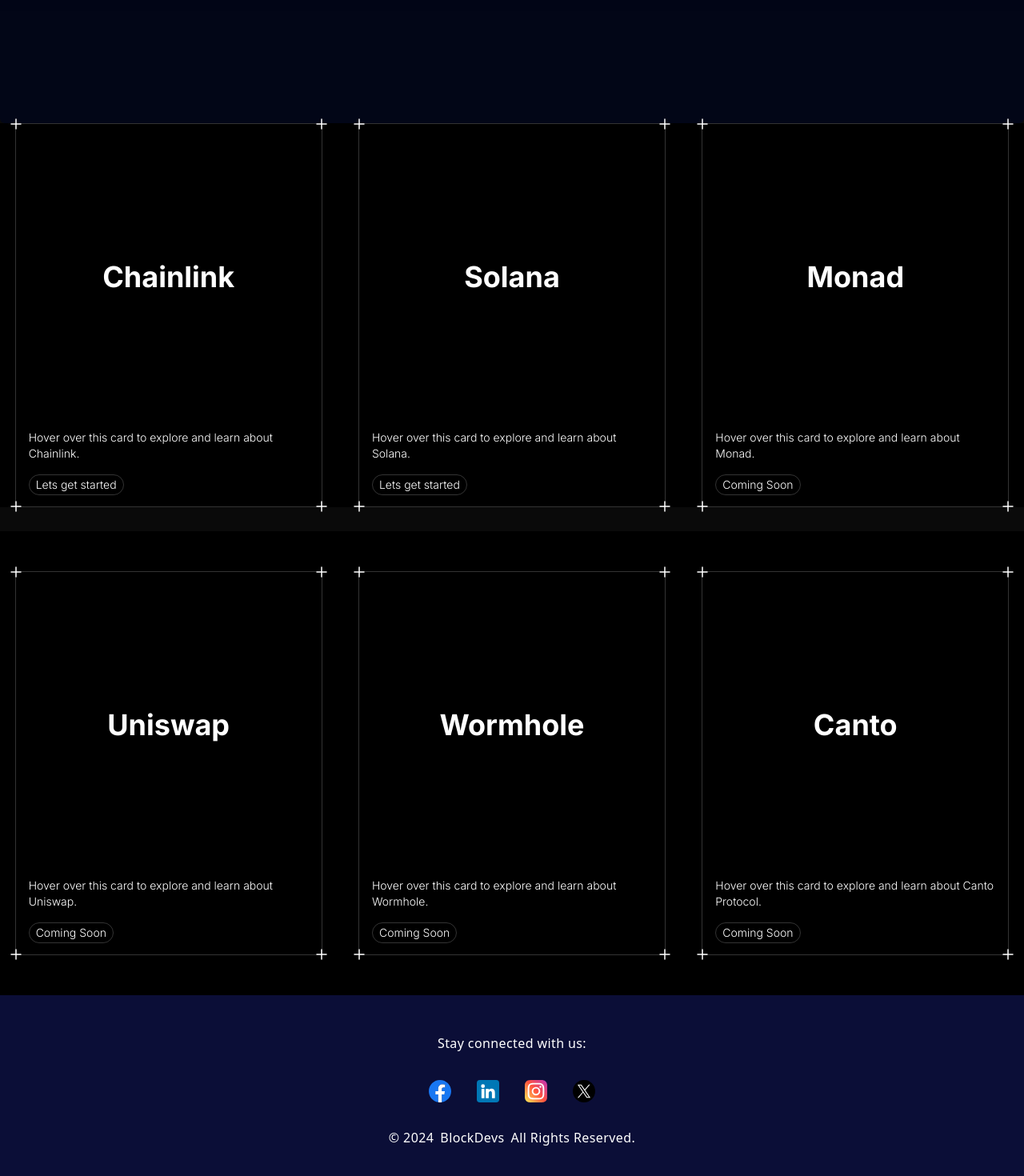
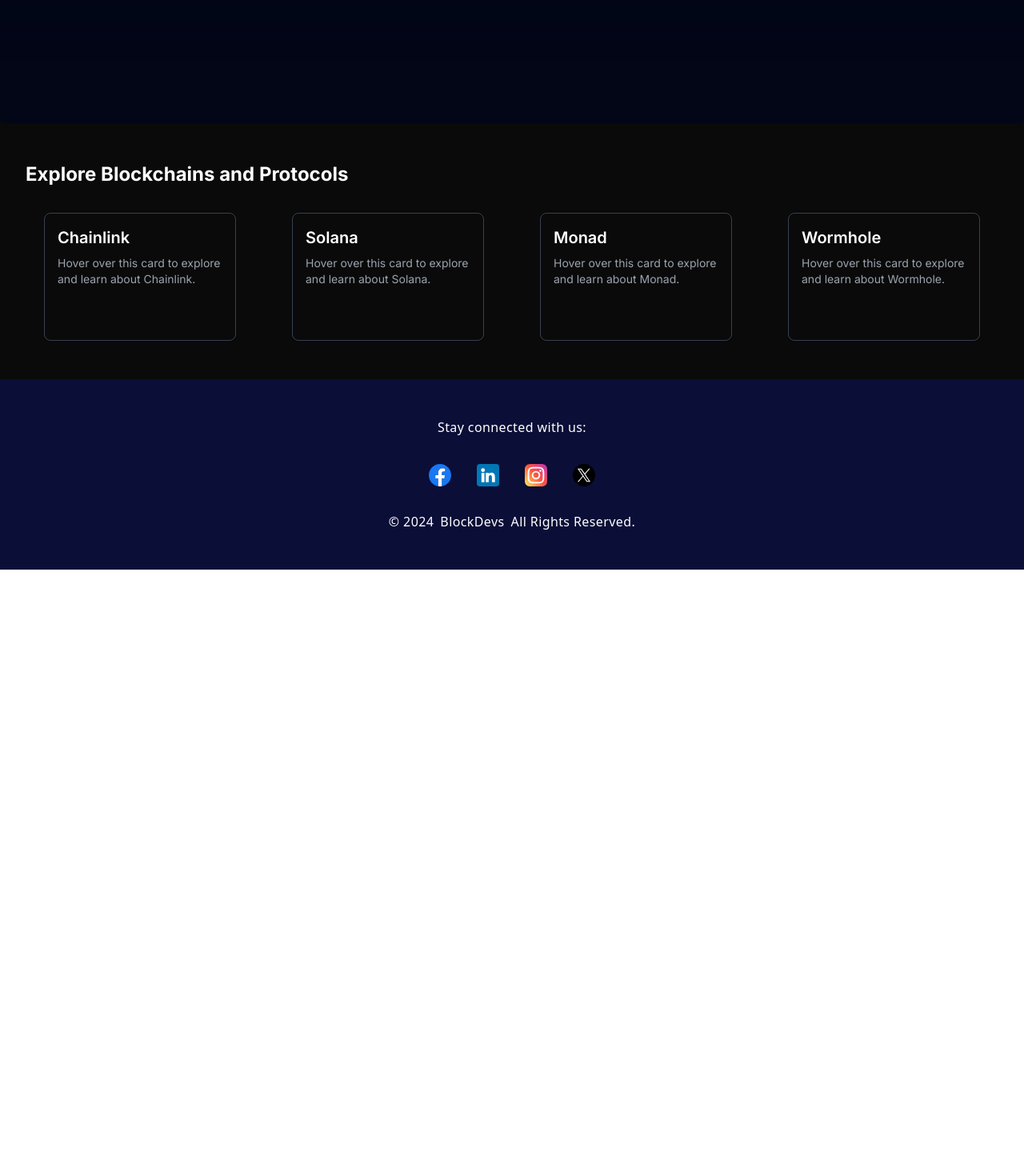
Before and after one commit to SamarthSaxena10/BlockDevs-HQ, a Next.js app: page / in a window 1280 px wide. Shown: the part 1286-2756 px from the top of the page at 80% size. After the commit the page ends 1998 px from the top, so only its background shows below. Built offline with nearby package versions, Linux system fonts and the light colour scheme.

Commit message:
Cards improved

```diff
--- a/src/components/Hero/HeroSection.tsx
+++ b/src/components/Hero/HeroSection.tsx
@@ -28,17 +28,9 @@
     name: "Monad",
     url: "https://assets-global.website-files.com/647f71a77a2f4691b4fa23a7/647f71a77a2f4691b4fa23cf_monad-horizontal-logo-inverted-rgb.svg",
   },
-  {
-    name:"Uniswap",
-    url:"https://assets-global.website-files.com/606f63778ec431ec1b930f1f/632b299c9b9821236613fd90_Thumbnail-Uniswap-v3-Explained%403x-1.png",
-  },
-  {
-    name:"Canto",
-    url:"https://canto.io/_next/image?url=%2Flogo-3d.png&w=256&q=75",
-  }
 ];
 
-const words = ["Chainlink", "Solana", "Wormhole", "Monad", "Uniswap" ,"Canto"];
+const words = ["Chainlink", "Solana", "Wormhole", "Monad", "Uniswap", "Canto"];
 
 const HeroSection: React.FC = () => {
   return (
--- a/src/components/Intro/Blockchains.tsx
+++ b/src/components/Intro/Blockchains.tsx
@@ -2,11 +2,9 @@
 import React from "react";
 import { motion } from "framer-motion";
 import { LampContainer } from "../ui/lamp";
-import { CardBody, CardContainer, CardItem } from "../ui/3d-card";
-import Image from "next/image";
-import Link from "next/link";
 import { EvervaultCard, Icon } from "../ui/evervault-card";
 import Footer from "../Footer/Footer";
+import Link from "next/link";
 
 const Header: React.FC = () => (
   <LampContainer>
@@ -20,8 +18,8 @@
       }}
       className="mt-8 text-center"
     >
-      <h1 className="bg-gradient-to-br from-slate-300 to-slate-500 py-4 bg-clip-text text-4xl font-medium tracking-tight text-transparent md:text-7xl">
-        Explore Blockchains <br /> & Protocols
+      <h1 className="text-3xl font-medium tracking-tight text-gray-900 dark:text-white md:text-5xl">
+        Explore Protocols
       </h1>
       <p className="mt-4 text-lg md:text-2xl text-neutral-600 dark:text-neutral-300 max-w-2xl mx-auto">
         Discover the latest advancements in blockchain technology covering all
@@ -31,182 +29,40 @@
   </LampContainer>
 );
 
-const items = [
-  {
-    title: "Chainlink CCIP",
-    description:
-      "A secure interoperability protocol for powering token transfers and sending arbitrary messages cross-chain. You can use CCIP to transfer data, tokens, or both data and tokens across chains.",
-    link: "#",
-  },
-  {
-    title: "VRF",
-    description:
-      "Chainlink VRF provides cryptographically secure randomness for your blockchain-based applications. Randomness is very difficult to generate on blockchains. The solution to this issue is Chainlink VRF.",
-    link: "#",
-  },
-];
-
-const ChainlinkCard: React.FC = () => (
-  <CardContainer className="inter-var ml-[50px]">
-    <CardBody className="bg-gray-50 relative group/card dark:hover:shadow-2xl dark:hover:shadow-emerald-500/[0.1] dark:bg-black dark:border-white/[0.2] border-black/[0.1] w-auto sm:w-[30rem] h-auto rounded-xl p-6 border">
-      <CardItem
-        translateZ="50"
-        className="text-xl font-bold text-neutral-600 dark:text-white"
-      >
-        Chainlink
-      </CardItem>
-      <CardItem
-        as="p"
-        translateZ="60"
-        className="text-neutral-500 text-sm max-w-sm mt-2 dark:text-neutral-300"
-      >
-        An oracle network based decentralized blockchain built on Ethereum.
-      </CardItem>
-      <CardItem translateZ="100" className="w-full mt-4">
-        <Image
-          src="https://assets-global.website-files.com/5f6b7190899f41fb70882d08/651a02392cf2f40b253c6025_hexagon-3d.svg"
-          height={1000}
-          width={1000}
-          className="h-60 w-full object-cover rounded-xl group-hover/card:shadow-xl"
-          alt="thumbnail"
-        />
-      </CardItem>
-      <div className="flex justify-between items-center mt-20">
-        <Link href="/Protocols/Chainlink" legacyBehavior>
-          <a className="px-4 py-2 rounded-xl bg-black dark:bg-white dark:text-black text-white text-xs font-bold">
-            Let's get started
-          </a>
-        </Link>
+const Card: React.FC<{ text: string; link: string }> = ({ text, link }) => (
+  <Link href={link}>
+    <div className="border border-gray-200 dark:border-gray-700 flex flex-col justify-between p-4 h-40 w-full sm:w-60 mx-auto rounded-lg shadow-sm hover:shadow-lg transition-shadow duration-300 group cursor-pointer">
+      <div>
+        <h2 className="font-semibold text-gray-900 dark:text-white text-xl">
+          {text}
+        </h2>
+        <p className="text-sm text-gray-500 dark:text-gray-400 mt-2">
+          Hover over this card to explore and learn about {text}.
+        </p>
       </div>
-    </CardBody>
-  </CardContainer>
+      <div className="opacity-0 group-hover:opacity-100 transition-opacity duration-300 flex justify-end">
+        <Icon className="h-6 w-6 text-gray-500 dark:text-gray-400" />
+      </div>
+    </div>
+  </Link>
 );
-
-
-const SolanaCard: React.FC = () => (
-  <div className="border border-black/[0.2] dark:border-white/[0.2] flex flex-col items-start max-w-sm mx-auto p-4 relative h-[30rem]">
-    <Icon className="absolute h-6 w-6 -top-3 -left-3 dark:text-white text-black" />
-    <Icon className="absolute h-6 w-6 -bottom-3 -left-3 dark:text-white text-black" />
-    <Icon className="absolute h-6 w-6 -top-3 -right-3 dark:text-white text-black" />
-    <Icon className="absolute h-6 w-6 -bottom-3 -right-3 dark:text-white text-black" />
-    <EvervaultCard text="Solana" />
-    <h2 className="dark:text-white text-black mt-4 text-sm font-light">
-      Hover over this card to explore and learn about Solana.
-    </h2>
-    <p className="text-sm border font-light dark:border-white/[0.2] border-black/[0.2] rounded-full mt-4 text-black dark:text-white px-2 py-0.5">
-      <a href="/Protocols/Solana">  Lets get started</a>
-    </p>
-  </div>
-);
-
-
-const MonadCard: React.FC = () => (
-  <div className="border border-black/[0.2] dark:border-white/[0.2] flex flex-col items-start max-w-sm mx-auto p-4 relative h-[30rem]">
-    <Icon className="absolute h-6 w-6 -top-3 -left-3 dark:text-white text-black" />
-    <Icon className="absolute h-6 w-6 -bottom-3 -left-3 dark:text-white text-black" />
-    <Icon className="absolute h-6 w-6 -top-3 -right-3 dark:text-white text-black" />
-    <Icon className="absolute h-6 w-6 -bottom-3 -right-3 dark:text-white text-black" />
-    <EvervaultCard text="Monad" />
-    <h2 className="dark:text-white text-black mt-4 text-sm font-light">
-    Hover over this card to explore and learn about Monad.
-    </h2>
-    <p className="text-sm border font-light dark:border-white/[0.2] border-black/[0.2] rounded-full mt-4 text-black dark:text-white px-2 py-0.5">
-      <a href="">  Coming Soon</a>
-    </p>
-  </div>
-);
-
-const Chainlink: React.FC = () => (
-  <div className="border border-black/[0.2] dark:border-white/[0.2] flex flex-col items-start max-w-sm mx-auto p-4 relative h-[30rem]">
-    <Icon className="absolute h-6 w-6 -top-3 -left-3 dark:text-white text-black" />
-    <Icon className="absolute h-6 w-6 -bottom-3 -left-3 dark:text-white text-black" />
-    <Icon className="absolute h-6 w-6 -top-3 -right-3 dark:text-white text-black" />
-    <Icon className="absolute h-6 w-6 -bottom-3 -right-3 dark:text-white text-black" />
-    <EvervaultCard text="Chainlink" />
-    <h2 className="dark:text-white text-black mt-4 text-sm font-light">
-    Hover over this card to explore and learn about Chainlink.
-    </h2>
-    <p className="text-sm border font-light dark:border-white/[0.2] border-black/[0.2] rounded-full mt-4 text-black dark:text-white px-2 py-0.5">
-      <a href="/Protocols/Chainlink">  Lets get started</a>
-    </p>
-  </div>
-);
-
-const Uniswap: React.FC = () => (
-  <div className="border border-black/[0.2] dark:border-white/[0.2] flex flex-col items-start max-w-sm mx-auto p-4 relative h-[30rem]">
-    <Icon className="absolute h-6 w-6 -top-3 -left-3 dark:text-white text-black" />
-    <Icon className="absolute h-6 w-6 -bottom-3 -left-3 dark:text-white text-black" />
-    <Icon className="absolute h-6 w-6 -top-3 -right-3 dark:text-white text-black" />
-    <Icon className="absolute h-6 w-6 -bottom-3 -right-3 dark:text-white text-black" />
-    <EvervaultCard text="Uniswap" />
-    <h2 className="dark:text-white text-black mt-4 text-sm font-light">
-    Hover over this card to explore and learn about Uniswap.
-    </h2>
-    <p className="text-sm border font-light dark:border-white/[0.2] border-black/[0.2] rounded-full mt-4 text-black dark:text-white px-2 py-0.5">
-    <a href="">  Coming Soon</a>
-    </p>
-  </div>
-);
-
-
-const Wormhole: React.FC = () => (
-  <div className="border border-black/[0.2] dark:border-white/[0.2] flex flex-col items-start max-w-sm mx-auto p-4 relative h-[30rem]">
-    <Icon className="absolute h-6 w-6 -top-3 -left-3 dark:text-white text-black" />
-    <Icon className="absolute h-6 w-6 -bottom-3 -left-3 dark:text-white text-black" />
-    <Icon className="absolute h-6 w-6 -top-3 -right-3 dark:text-white text-black" />
-    <Icon className="absolute h-6 w-6 -bottom-3 -right-3 dark:text-white text-black" />
-    <EvervaultCard text="Wormhole" />
-    <h2 className="dark:text-white text-black mt-4 text-sm font-light">
-    Hover over this card to explore and learn about Wormhole.
-    </h2>
-    <p className="text-sm border font-light dark:border-white/[0.2] border-black/[0.2] rounded-full mt-4 text-black dark:text-white px-2 py-0.5">
-    <a href="">  Coming Soon</a>
-    </p>
-  </div>
-);
-
-
-const Canto: React.FC = () => (
-  <div className="border border-black/[0.2] dark:border-white/[0.2] flex flex-col items-start max-w-sm mx-auto p-4 relative h-[30rem]">
-    <Icon className="absolute h-6 w-6 -top-3 -left-3 dark:text-white text-black" />
-    <Icon className="absolute h-6 w-6 -bottom-3 -left-3 dark:text-white text-black" />
-    <Icon className="absolute h-6 w-6 -top-3 -right-3 dark:text-white text-black" />
-    <Icon className="absolute h-6 w-6 -bottom-3 -right-3 dark:text-white text-black" />
-    <EvervaultCard text="Canto" />
-    <h2 className="dark:text-white text-black mt-4 text-sm font-light">
-    Hover over this card to explore and learn about Canto Protocol.
-    </h2>
-    <p className="text-sm border font-light dark:border-white/[0.2] border-black/[0.2] rounded-full mt-4 text-black dark:text-white px-2 py-0.5">
-    <a href="">  Coming Soon</a>
-    </p>
-  </div>
-);
-
-
 
 const Blockchains: React.FC = () => {
   return (
     <div>
       <Header />
-
-     <div className="">
-      <div className="flex justify-between items-center mx-auto bg-black gap-x-2">
-        <Chainlink/>
-        <SolanaCard/>
-        <MonadCard />
+      <div className="max-w-7xl mx-auto px-4 sm:px-6 lg:px-8 py-12">
+        <h2 className="text-2xl font-bold text-gray-900 dark:text-white mb-8">
+          Explore Blockchains and Protocols
+        </h2>
+        <div className="grid grid-cols-1 sm:grid-cols-2 lg:grid-cols-3 xl:grid-cols-4 gap-6">
+          <Card text="Chainlink" link="/Protocols/Chainlink" />
+          <Card text="Solana" link="/Protocols/Solana" />
+          <Card text="Monad" link="#" />
+          <Card text="Wormhole" link="#" />
+        </div>
       </div>
-
-      <div className="flex justify-between items-center mx-auto bg-black gap-x-2 mt-[30px] py-[50px]">
-       <Uniswap/>
-        <Wormhole/>
-        <Canto/>
-      </div>
-      </div>
-
-     <div>
-      <Footer/>
-     </div>
-
+      <Footer />
     </div>
   );
 };
```
